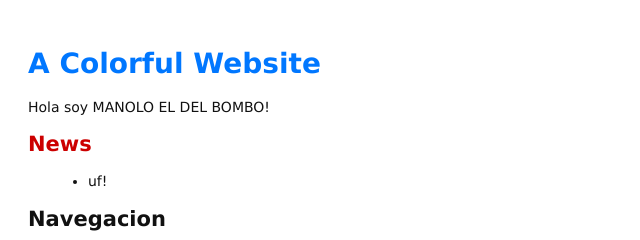
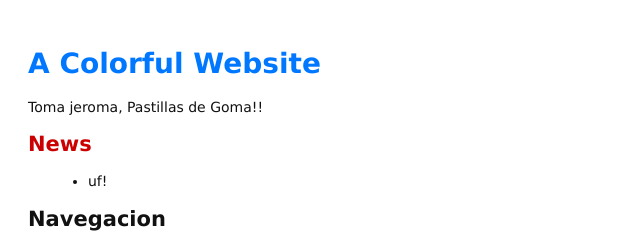
Before and after one commit to beeva-fabiandiaz/Repopruebas, a plain HTML site: page index.html in a window 1280 px wide. Shown: the top 240 px of the page, 0-640 px from the left. Drawn offline with Linux system fonts and the light colour scheme.

Commit message:
Añadiendo a jeroma

```diff
--- a/index.html
+++ b/index.html
@@ -11,7 +11,7 @@
 </head>
 <body>
   <h1 style="color: #07F">A Colorful Website</h1>
-  <p>Hola soy MANOLO EL DEL BOMBO!</p>
+  <p>Toma jeroma, Pastillas de Goma!!</p>
 
   <h2 style="color: #C00">News</h2>
   <ul>
```
